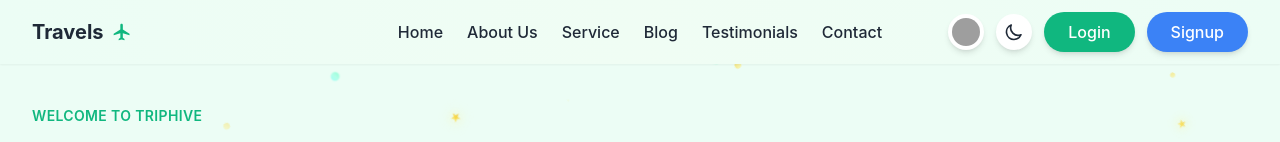
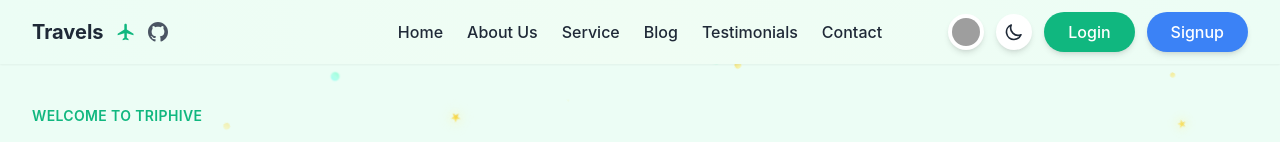
Before and after one commit to whitehorse21/landing-page-demo-nextjs, a Next.js app: page / in a window 1280 px wide. Shown: the top 142 px of the page. Built offline with nearby package versions, Linux system fonts and the light colour scheme; grey boxes are pictures that could not be loaded.

Commit message:
added github

```diff
--- a/components/Header.tsx
+++ b/components/Header.tsx
@@ -131,7 +131,7 @@
         <nav className="container mx-auto px-4 lg:px-8 relative">
         <div className="flex items-center justify-between h-16 relative">
           {/* Logo */}
-          <div className="flex items-center space-x-2 z-10">
+          <div className="flex items-center space-x-3 z-10">
             <span className="text-xl font-bold text-gray-800 dark:text-white">Travels</span>
             <svg
               className="w-5 h-5 text-primary dark:text-emerald-400"
@@ -140,6 +140,21 @@
             >
               <path d="M21 16v-2l-8-5V3.5c0-.83-.67-1.5-1.5-1.5S10 2.67 10 3.5V9l-8 5v2l8-2.5V19l-2 1.5V22l3.5-1 3.5 1v-1.5L13 19v-5.5l8 2.5z" />
             </svg>
+            <a
+              href="https://github.com/whitehorse21"
+              target="_blank"
+              rel="noopener noreferrer"
+              className="text-gray-600 dark:text-gray-400 hover:text-gray-900 dark:hover:text-white transition-colors"
+              aria-label="GitHub"
+            >
+              <svg
+                className="w-5 h-5"
+                fill="currentColor"
+                viewBox="0 0 24 24"
+              >
+                <path d="M12 0c-6.626 0-12 5.373-12 12 0 5.302 3.438 9.8 8.207 11.387.599.111.793-.261.793-.577v-2.234c-3.338.726-4.033-1.416-4.033-1.416-.546-1.387-1.333-1.756-1.333-1.756-1.089-.745.083-.729.083-.729 1.205.084 1.839 1.237 1.839 1.237 1.07 1.834 2.807 1.304 3.492.997.107-.775.418-1.305.762-1.604-2.665-.305-5.467-1.334-5.467-5.931 0-1.311.469-2.381 1.236-3.221-.124-.303-.535-1.524.117-3.176 0 0 1.008-.322 3.301 1.23.957-.266 1.983-.399 3.003-.404 1.02.005 2.047.138 3.006.404 2.291-1.552 3.297-1.23 3.297-1.23.653 1.653.242 2.874.118 3.176.77.84 1.235 1.911 1.235 3.221 0 4.609-2.807 5.624-5.479 5.921.43.372.823 1.102.823 2.222v3.293c0 .319.192.694.801.576 4.765-1.589 8.199-6.086 8.199-11.386 0-6.627-5.373-12-12-12z" />
+              </svg>
+            </a>
           </div>
 
           {/* Desktop Navigation - Centered */}
--- a/components/dashboard/DashboardSidebar.tsx
+++ b/components/dashboard/DashboardSidebar.tsx
@@ -67,13 +67,13 @@
 
   return (
     <aside
-      className={`fixed left-0 top-16 h-[calc(100vh-4rem)] bg-white dark:bg-gray-800 border-r border-gray-200 dark:border-gray-700 transition-all duration-300 z-40 ${
+      className={`fixed left-0 top-16 h-[calc(100vh-4rem)] bg-white dark:bg-gray-800 border-r border-gray-200 dark:border-gray-700 transition-all duration-300 z-40 flex flex-col ${
         sidebarOpen
           ? 'w-64 translate-x-0'
           : '-translate-x-full lg:translate-x-0 lg:w-20'
       }`}
     >
-      <nav className="p-4 space-y-2">
+      <nav className="p-4 space-y-2 flex-1 overflow-y-auto">
         {menuItems.map((item) => (
           <Link
             key={item.path}
@@ -91,16 +91,30 @@
             {sidebarOpen && <span className="font-medium">{t(item.labelKey)}</span>}
           </Link>
         ))}
+      </nav>
+      <div className="p-4 border-t border-gray-200 dark:border-gray-700 flex-shrink-0">
         <button
           onClick={handleLogoutClick}
-          className="w-full flex items-center gap-3 px-4 py-3 rounded-lg text-red-600 dark:text-red-400 hover:bg-red-50 dark:hover:bg-red-900/20 transition-colors mt-4"
+          className="w-full flex items-center gap-3 px-4 py-3 rounded-lg text-red-600 dark:text-red-400 hover:bg-red-50 dark:hover:bg-red-900/20 transition-colors"
         >
           <svg className="w-5 h-5 flex-shrink-0" fill="none" stroke="currentColor" viewBox="0 0 24 24">
             <path strokeLinecap="round" strokeLinejoin="round" strokeWidth={2} d="M17 16l4-4m0 0l-4-4m4 4H7m6 4v1a3 3 0 01-3 3H6a3 3 0 01-3-3V7a3 3 0 013-3h4a3 3 0 013 3v1" />
           </svg>
           {sidebarOpen && <span className="font-medium">{t('dashboard.menu.logout')}</span>}
         </button>
-      </nav>
+        <a
+          href="https://github.com/whitehorse21"
+          target="_blank"
+          rel="noopener noreferrer"
+          className="w-full flex items-center gap-3 px-4 py-3 rounded-lg text-gray-700 dark:text-gray-300 hover:bg-gray-100 dark:hover:bg-gray-700 transition-colors mt-2"
+          aria-label="GitHub"
+        >
+          <svg className="w-5 h-5 flex-shrink-0" fill="currentColor" viewBox="0 0 24 24">
+            <path d="M12 0c-6.626 0-12 5.373-12 12 0 5.302 3.438 9.8 8.207 11.387.599.111.793-.261.793-.577v-2.234c-3.338.726-4.033-1.416-4.033-1.416-.546-1.387-1.333-1.756-1.333-1.756-1.089-.745.083-.729.083-.729 1.205.084 1.839 1.237 1.839 1.237 1.07 1.834 2.807 1.304 3.492.997.107-.775.418-1.305.762-1.604-2.665-.305-5.467-1.334-5.467-5.931 0-1.311.469-2.381 1.236-3.221-.124-.303-.535-1.524.117-3.176 0 0 1.008-.322 3.301 1.23.957-.266 1.983-.399 3.003-.404 1.02.005 2.047.138 3.006.404 2.291-1.552 3.297-1.23 3.297-1.23.653 1.653.242 2.874.118 3.176.77.84 1.235 1.911 1.235 3.221 0 4.609-2.807 5.624-5.479 5.921.43.372.823 1.102.823 2.222v3.293c0 .319.192.694.801.576 4.765-1.589 8.199-6.086 8.199-11.386 0-6.627-5.373-12-12-12z" />
+          </svg>
+          {sidebarOpen && <span className="font-medium">GitHub</span>}
+        </a>
+      </div>
 
       {/* Logout Confirmation Dialog */}
       <AlertDialog open={logoutDialogOpen} onOpenChange={setLogoutDialogOpen}>
```
